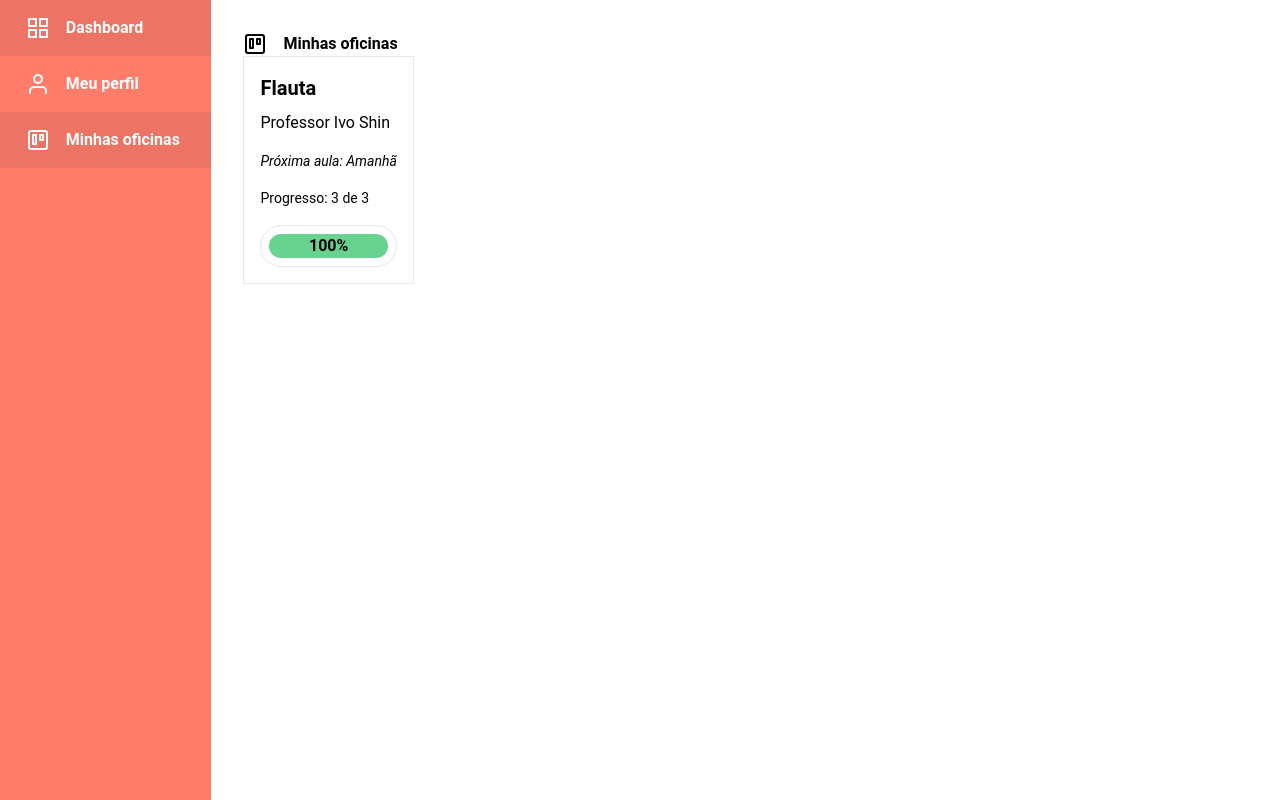
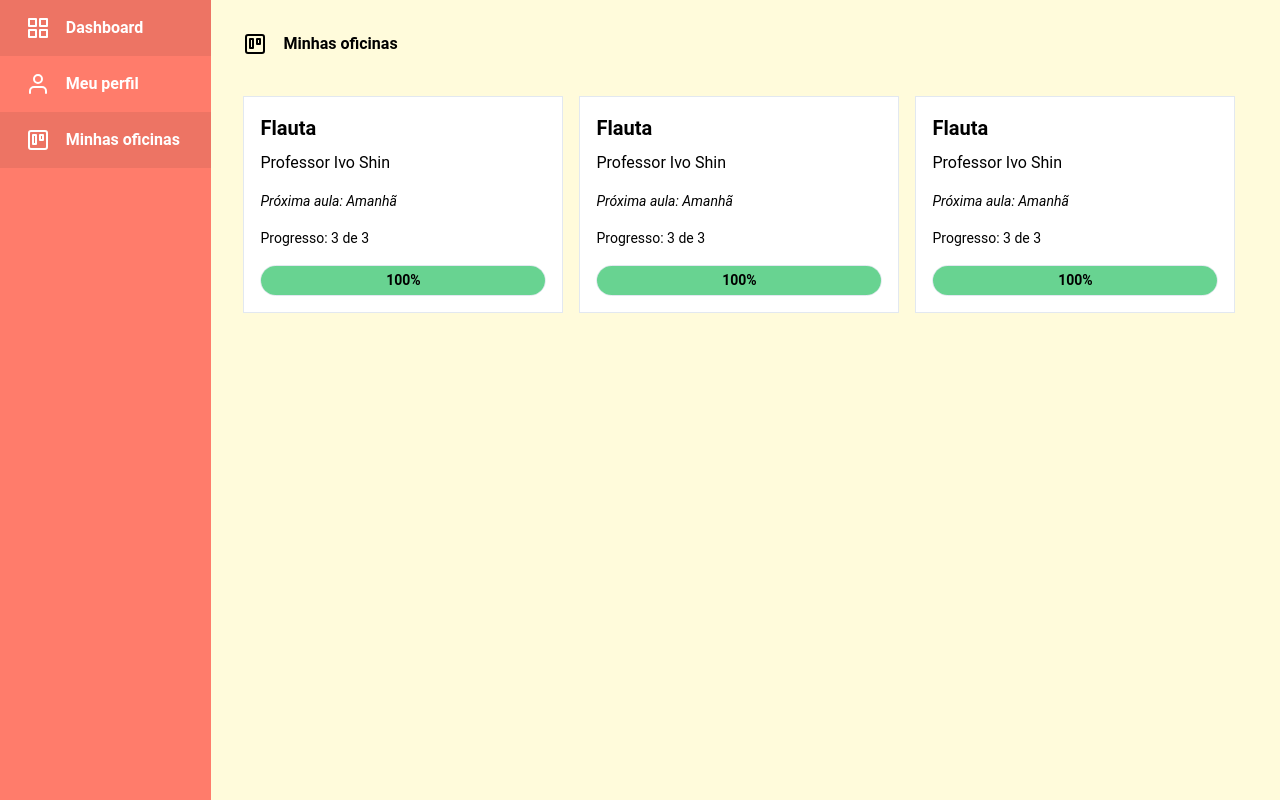
Before and after one commit to isaacmsl/festival2020, a Next.js app: page /dashboard in a window 1280 px wide. Built offline with nearby package versions, Linux system fonts and the light colour scheme.

Commit message:
feat: minhas oficinas inicial

```diff
--- a/src/components/OficinaCard.js
+++ b/src/components/OficinaCard.js
@@ -1,4 +1,24 @@
-import Link from 'next/link'
+const ProgressBar = ({ qntAulasAssistidas }) => {
+
+    if (qntAulasAssistidas === 0) {
+        return (
+            <div className="relative mt-4 border border-solid rounded-full">
+                <div className={`w-full rounded-full h-full text-black font-bold text-center text-sm py-1`}>
+                    0%
+                </div>
+            </div>
+        )
+    }
+
+    return (
+        <div className="relative mt-4 border border-solid rounded-full">
+            <div className={`w-${qntAulasAssistidas}/3 bg-green-400 rounded-full h-full text-black font-bold text-center text-sm py-1`}>
+                {((qntAulasAssistidas / 3) * 100).toFixed(0) + '%'}
+            </div>
+        </div>
+    )
+
+}
 
 const OficinaCard = ({ oficina }) => {
 
@@ -10,7 +30,7 @@ const OficinaCard = ({ oficina }) => {
 
     console.log(oficina)
     return (
-        <div className="border border-solid inline-block p-4">
+        <div className="bg-white border border-solid inline-block w-full min-w-xs max-w-xs p-4">
             <div>
                 <h1 className="font-bold text-xl">{nome}</h1>
                 <p className="mt-2">{professor}</p>
@@ -18,11 +38,7 @@ const OficinaCard = ({ oficina }) => {
             <p className="mt-4 italic text-sm">Próxima aula: Amanhã</p>
             <div className="mt-4">
                 <h2 className="text-sm">Progresso: {qntAulasAssistidas} de 3</h2>
-                <div className="relative mt-4 border border-solid rounded-full p-2">
-                    <div className={`w-${qntAulasAssistidas}/3 bg-green-400 rounded-full h-full text-black font-bold text-center`}>
-                        {((qntAulasAssistidas/3) * 100).toFixed(0) + '%'}
-                    </div>
-                </div>
+                <ProgressBar qntAulasAssistidas={qntAulasAssistidas} />
             </div>
         </div>
     )
--- a/src/pages/dashboard.js
+++ b/src/pages/dashboard.js
@@ -22,14 +22,16 @@ export default function Dashboard() {
             <MenuDashboard />
 
             <div
-                className={styles.scrollable + " w-full sm:overflow-y-scroll h-screen p-8"}
+                className={styles.scrollable + " bg-bgMain w-full sm:overflow-y-scroll h-screen p-8"}
             >
-                <header className="flex font-bold">
+                <header className="mb-10 flex font-bold">
                     <img src="assets/dark-trello.svg" />
                     <h1 className="ml-4">Minhas oficinas</h1>
                 </header>
 
-                <main>
+                <main className="flex flex-wrap gap-4">
+                    <OficinaCard oficina={oficina} />
+                    <OficinaCard oficina={oficina} />
                     <OficinaCard oficina={oficina} />
                 </main>
 
```
